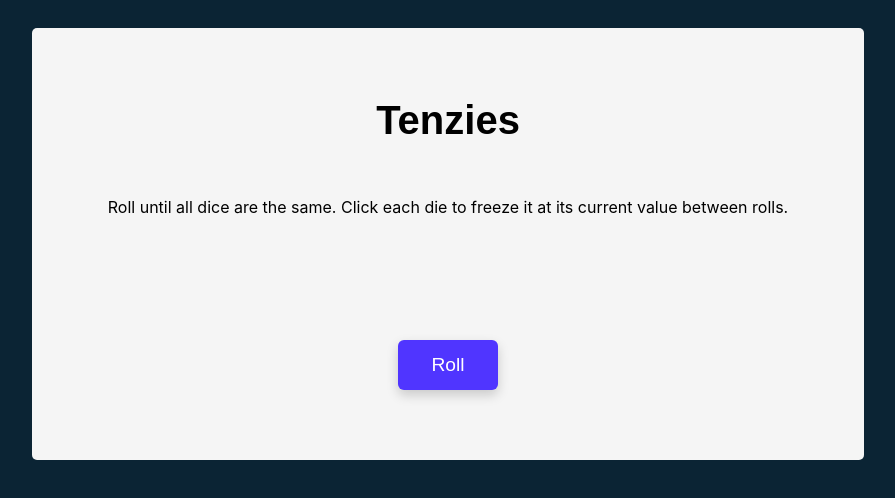
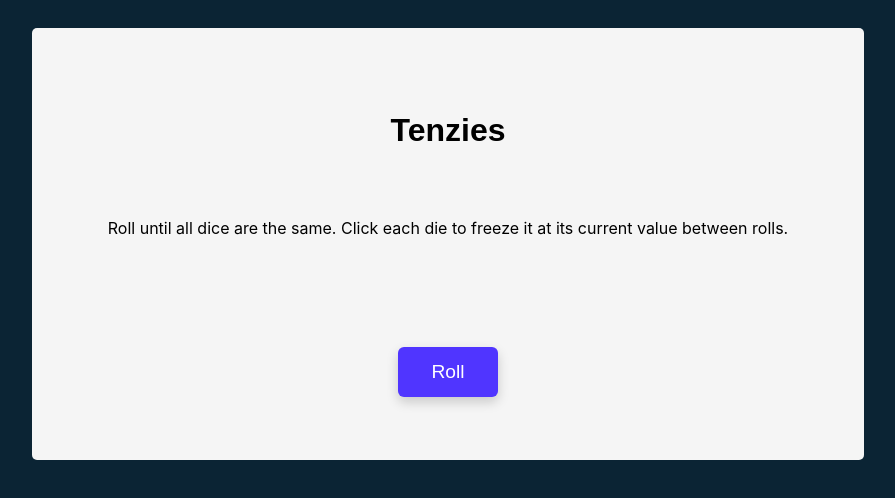
Before and after one commit to khusamayasir/Tenzies-Game, a React (Create React App) app: page / in a window 1280 px wide. Shown: the top 498 px of the page, without its empty margins (192-1087 px from the left). Built offline with nearby package versions, Linux system fonts and the light colour scheme.

Commit message:
Update style.css

```diff
--- a/src/style.css
+++ b/src/style.css
@@ -24,12 +24,12 @@ main {
     align-items: center;
 }
 
-h1 {
+.title {
     font-size: 40px;
     margin: 0;
 }
 
-p {
+.instructions {
     font-family: 'Inter', sans-serif;
     font-weight: 400;
     margin-top: 0;
```
